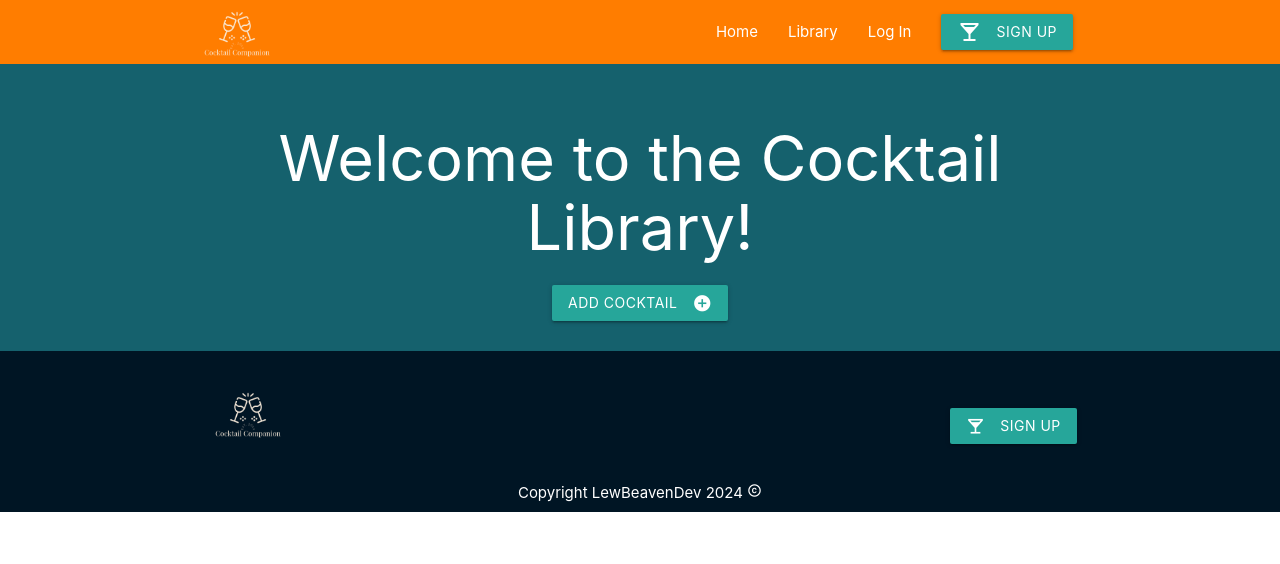
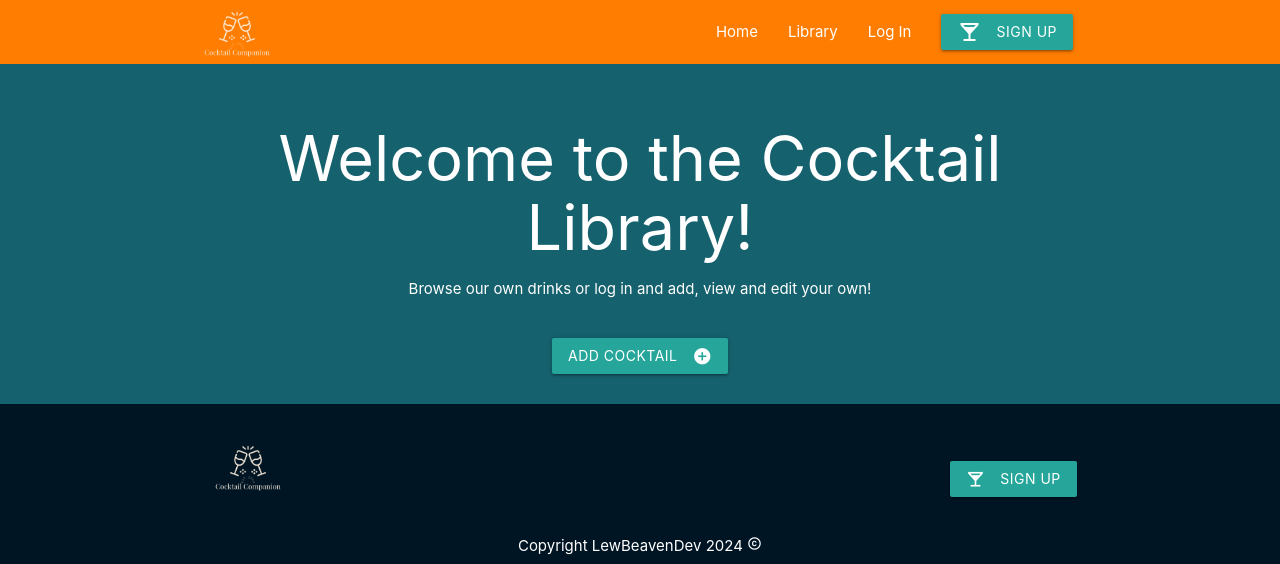
Before and after one commit to LewBeavenDev/CocktailCompanion, a Flask app: page /drinks in a window 1280 px wide. Shown: the top 564 px of the page. Run offline with Flask 3, Linux system fonts and the light colour scheme; data that the repository does not hold is empty.

Commit message:
completed all testing within ReadMe

```diff
--- a/thecocktailcompanion/templates/drinks.html
+++ b/thecocktailcompanion/templates/drinks.html
@@ -2,6 +2,7 @@
 <section class="blueBanner">
   <div class="center-align container">
     <h1>Welcome to the Cocktail Library!</h1>
+    <p>Browse our own drinks or log in and add, view and edit your own!</p>
     <br />
     <a
       class="waves-effect waves-light btn"
```
Also changed, not shown: README.md, thecocktailcompanion/static/uploads/cocktailCompanionResponsive.png (added).
